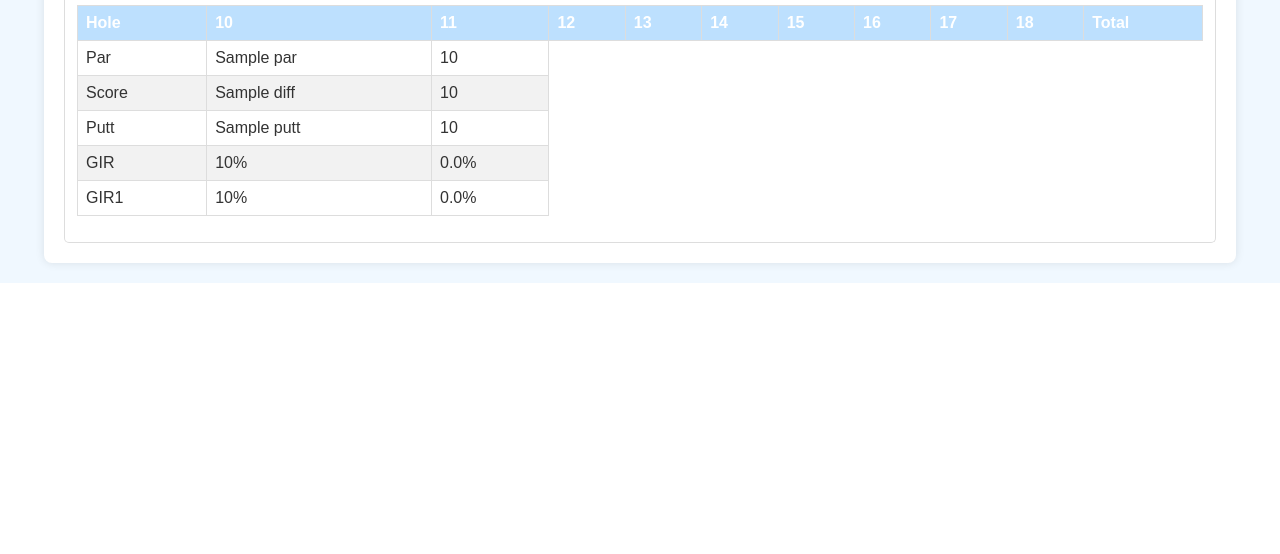
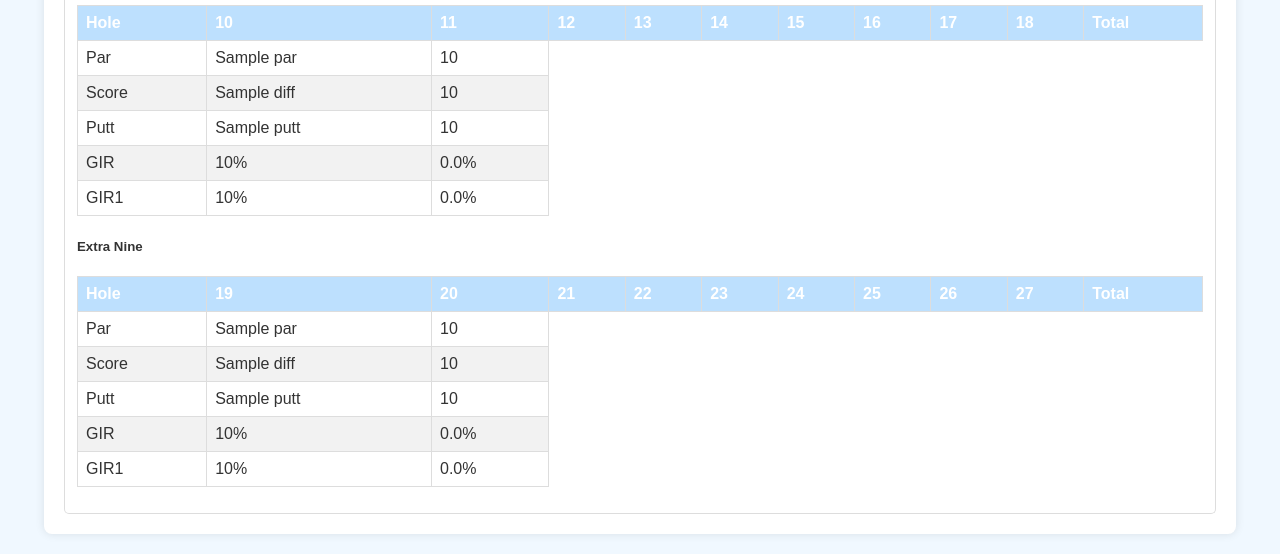
Before and after one commit to JoonYong-Kim/lalagolf, a Flask app: template src/webapp/templates/round_detail.html in a window 1280 px wide, after a click on "홀별 상세". Shown: the part 689-1243 px from the top of the page. Before the commit the page ends 972 px from the top, so only its background shows below. Run offline with Flask 3, Linux system fonts and the light colour scheme; the template is opened without the code that fills it: most values are stand-ins (such as "Sample title", 1, 10 or a date in 2020); parts of the project's set-up code (start-up, migrations or seed data) failed here and were passed over.

Commit message:
extra nine

```diff
--- a/src/data_parser.py
+++ b/src/data_parser.py
@@ -372,12 +372,12 @@
     stats = {
         'front_nine': {'total_shots': 0, 'total_par': 0, 'score_relative_to_par': 0, 'holes': [], 'gir': 0},
         'back_nine': {'total_shots': 0, 'total_par': 0, 'score_relative_to_par': 0, 'holes': [], 'gir': 0},
+        'extra_nine': {'total_shots': 0, 'total_par': 0, 'score_relative_to_par': 0, 'holes': [], 'gir': 0},
         'overall': {'total_shots': 0, 'total_par': 0, 'score_relative_to_par': 0, 'gir': 0}
     }
 
     gir_count = 0
     for i, hole in enumerate(round_data['holes']):
-        # Use the accumulated score from parsing, not len(hole['shots'])
         shots_taken = sum(shot['score'] for shot in hole['shots'])
 
         par = hole['par']
@@ -398,8 +398,10 @@
 
         if i < 9: # Front nine
             current_nine = stats['front_nine']
-        else: # Back nine
+        elif i < 18: # Back nine
             current_nine = stats['back_nine']
+        else: # Extra nine
+            current_nine = stats['extra_nine']
 
         current_nine['total_shots'] += shots_taken
         current_nine['total_par'] += par
@@ -424,6 +426,11 @@
     if num_back_nine_holes > 0:
         back_nine_gir_count = sum(1 for h in stats['back_nine']['holes'] if h['GIR'])
         stats['back_nine']['gir'] = (back_nine_gir_count / num_back_nine_holes) * 100
+
+    num_extra_nine_holes = len(stats['extra_nine']['holes'])
+    if num_extra_nine_holes > 0:
+        extra_nine_gir_count = sum(1 for h in stats['extra_nine']['holes'] if h['GIR'])
+        stats['extra_nine']['gir'] = (extra_nine_gir_count / num_extra_nine_holes) * 100
 
     return stats
 
--- a/src/db_loader.py
+++ b/src/db_loader.py
@@ -52,10 +52,10 @@
     round_id = cursor.lastrowid
 
     # Insert into nines table
-    for nine_type in ['front_nine', 'back_nine']:
+    for nine_type in ['front_nine', 'back_nine', 'extra_nine']:
         if nine_type in scores_and_stats and scores_and_stats[nine_type]['holes']:
             nine_data = scores_and_stats[nine_type]
-            ord_num = 1 if nine_type == 'front_nine' else 2
+            ord_num = 1 if nine_type == 'front_nine' else (2 if nine_type == 'back_nine' else 3)
             add_nine = ("""
                 INSERT INTO nines (roundid, ordnum, course, par, score, gir)
                 VALUES (%s, %s, %s, %s, %s, %s)
--- a/src/webapp/routes.py
+++ b/src/webapp/routes.py
@@ -107,7 +107,7 @@
         'gir': results[0]['gir']
     }
 
-    holes_info = [[], []]
+    holes_info = [[], [], []]
     shots_by_hole = {}
     for row in results:
         if row['holenum'] not in shots_by_hole:
@@ -123,8 +123,10 @@
             }
             if row['holenum'] < 10:
                 holes_info[0].append(hole_data)
+            elif row['holenum'] < 19:
+                holes_info[1].append(hole_data)
             else:
-                holes_info[1].append(hole_data)
+                holes_info[2].append(hole_data)
 
         shot_data = {
             'club': row['club'],
--- a/src/webapp/templates/round_detail.html
+++ b/src/webapp/templates/round_detail.html
@@ -168,6 +168,61 @@
                 </table>
             </div>
         </div>
+        {% if holes_info[2] %}
+        <div class="row">
+            <div class="col-md-6">
+                <h5>Extra Nine</h5>
+                <table class="table table-bordered table-sm">
+                    <thead>
+                        <tr>
+                            <th>Hole</th>
+                            {% for i in range(19, 28) %}
+                            <th>{{ i }}</th>
+                            {% endfor %}
+                            <th>Total</th>
+                        </tr>
+                    </thead>
+                    <tbody>
+                        <tr>
+                            <td>Par</td>
+                            {% for hole in holes_info[2] %}
+                            <td>{{ hole.par }}</td>
+                            {% endfor %}
+                            <td>{{ holes_info[2] | sum(attribute='par') }}</td>
+                        </tr>
+                        <tr>
+                            <td>Score</td>
+                            {% for hole in holes_info[2] %}
+                            <td>{{ hole.diff}}</td>
+                            {% endfor %}
+                            <td>{{ holes_info[2] | sum(attribute='diff') }}</td>
+                        </tr>
+                        <tr>
+                            <td>Putt</td>
+                            {% for hole in holes_info[2] %}
+                            <td>{{ hole.putt}}</td>
+                            {% endfor %}
+                            <td>{{ holes_info[2] | sum(attribute='putt') }}</td>
+                        </tr>
+                        <tr>
+                            <td>GIR</td>
+                            {% for hole in holes_info[2] %}
+                            <td>{{ "%.0f" % (hole.GIR * 100) }}%</td>
+                            {% endfor %}
+                            <td>{{ (holes_info[2] | selectattr('GIR') | list | count / (holes_info[2] | length if holes_info[2] | length > 0 else 1)) * 100 | round(0) }}%</td>
+                        </tr>
+                        <tr>
+                            <td>GIR1</td>
+                            {% for hole in holes_info[2] %}
+                            <td>{{ "%.0f" % (hole.GIR1 * 100) }}%</td>
+                            {% endfor %}
+                            <td>{{ (holes_info[2] | selectattr('GIR1') | list | count / (holes_info[2] | length if holes_info[2] | length > 0 else 1)) * 100 | round(0) }}%</td>
+                        </tr>
+                    </tbody>
+                </table>
+            </div>
+        </div>
+        {% endif %}
     </div>
 
     <div id="shotStatistics" class="tab-content">
```
